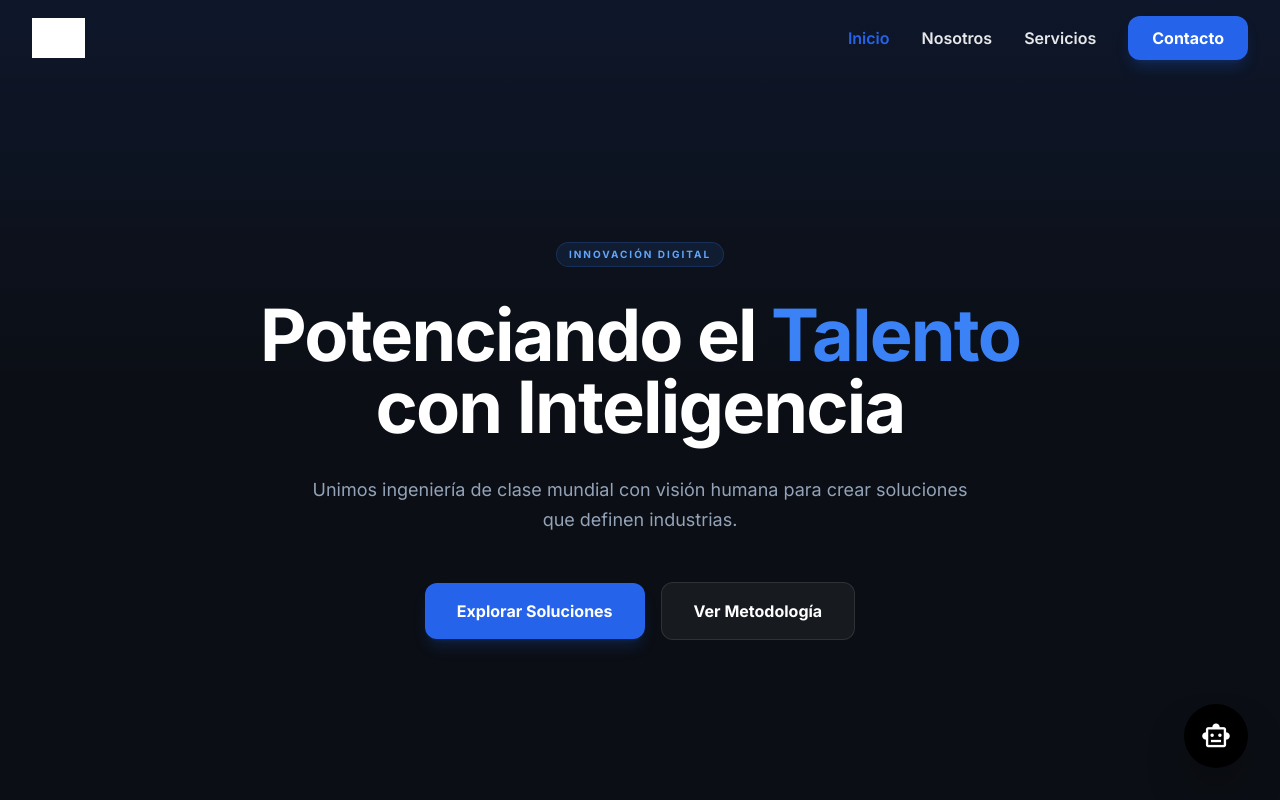
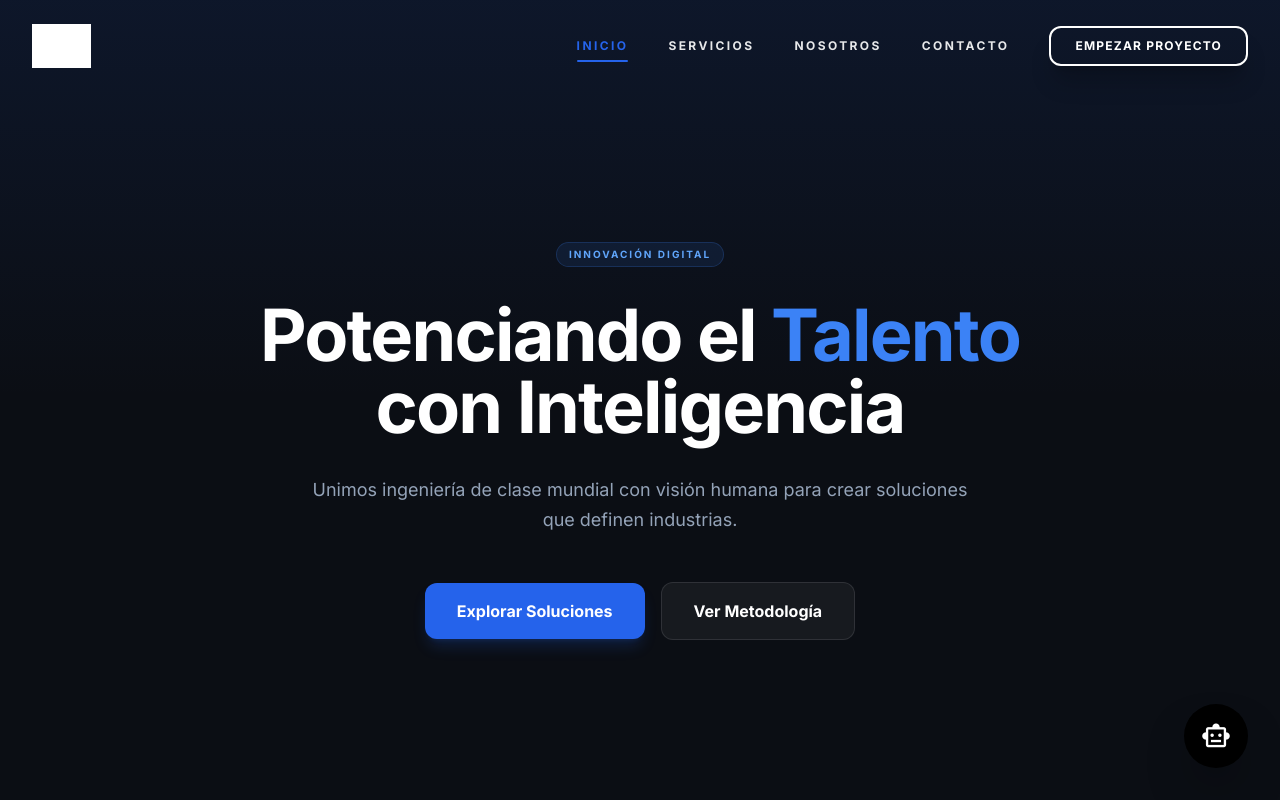
Before and after one commit to asinomas/paginaultima, a React (Vite) app in the folder Pagina_ultima/: page / in a window 1280 px wide. Shown: the top 800 px of the page. Built offline with nearby package versions, Linux system fonts and the light colour scheme; grey boxes are pictures that could not be loaded.

Commit message:
Update Navbar.tsx

```diff
--- a/Pagina_ultima/src/components/Navbar.tsx
+++ b/Pagina_ultima/src/components/Navbar.tsx
@@ -21,8 +21,9 @@ const Navbar: React.FC<NavbarProps> = ({ onNavigate, onContactClick, currentPage
 
   const navLinks = [
     { name: 'Inicio', id: 'home' as const },
+    { name: 'Servicios', id: 'services' as const },
     { name: 'Nosotros', id: 'about' as const },
-    { name: 'Servicios', id: 'services' as const },
+    { name: 'Contacto', id: 'contact' as const },
   ];
 
   const handleNavClick = (page: 'home' | 'services' | 'about' | 'contact') => {
@@ -33,50 +34,58 @@ const Navbar: React.FC<NavbarProps> = ({ onNavigate, onContactClick, currentPage
   return (
     <nav className={`fixed w-full z-50 transition-all duration-300 ${
       isScrolled || currentPage !== 'home'
-        ? 'bg-white shadow-md py-2'
-        : 'bg-transparent py-4 text-white'
+        ? 'bg-white shadow-md py-3'
+        : 'bg-transparent py-6 text-white'
     }`}>
-      <div className="max-w-7xl mx-auto px-4 sm:px-6 lg:px-8">
+      <div className="max-w-7xl mx-auto px-6 lg:px-8">
         <div className="flex justify-between items-center">
 
-          {/* Logo - Al hacer clic vuelve al inicio */}
+          {/* Logo */}
           <button
             onClick={() => handleNavClick('home')}
             className="flex-shrink-0 flex items-center transition-transform hover:scale-105"
           >
             <img
               alt="BlackTI Logo"
-              className={`h-10 w-auto ${isScrolled || currentPage !== 'home' ? '' : 'brightness-0 invert'}`}
+              className={`h-11 w-auto transition-all ${isScrolled || currentPage !== 'home' ? '' : 'brightness-0 invert'}`}
               src="https://www.blackti.cl/wp-content/uploads/2021/10/logo-black-ti.png"
             />
           </button>
 
           {/* Menú Escritorio */}
-          <div className="hidden md:flex items-center space-x-8">
+          <div className="hidden lg:flex items-center space-x-10">
             {navLinks.map((link) => (
               <button
                 key={link.id}
                 onClick={() => handleNavClick(link.id)}
-                className={`font-semibold transition-colors ${
+                className={`relative text-xs font-bold uppercase tracking-[0.2em] transition-all duration-300 ${
                   currentPage === link.id
                     ? 'text-blue-600'
                     : isScrolled || currentPage !== 'home' ? 'text-slate-700 hover:text-blue-600' : 'text-white/90 hover:text-white'
                 }`}
               >
                 {link.name}
+                {currentPage === link.id && (
+                  <span className="absolute -bottom-2 left-0 h-0.5 w-full bg-blue-600 rounded-full"></span>
+                )}
               </button>
             ))}
 
+            {/* Botón Empezar Proyecto con Borde Engrosado (border-2) */}
             <button
               onClick={onContactClick}
-              className="bg-blue-600 text-white px-6 py-2.5 rounded-xl font-bold hover:bg-blue-700 transition-all shadow-lg shadow-blue-600/20 active:scale-95"
+              className={`ml-4 px-6 py-2.5 rounded-xl text-xs font-bold uppercase tracking-widest transition-all duration-300 border-2 active:scale-95 shadow-xl ${
+                isScrolled || currentPage !== 'home'
+                  ? 'bg-transparent border-blue-600 text-blue-600 hover:bg-blue-600 hover:text-white shadow-blue-600/10'
+                  : 'bg-transparent border-white text-white hover:bg-white hover:text-blue-600 shadow-black/20'
+              }`}
             >
-              Contacto
+              Empezar Proyecto
             </button>
           </div>
 
           {/* Botón Móvil */}
-          <div className="md:hidden">
+          <div className="lg:hidden">
             <button
               onClick={() => setIsMobileMenuOpen(!isMobileMenuOpen)}
               className={isScrolled || currentPage !== 'home' ? 'text-slate-900' : 'text-white'}
@@ -87,15 +96,15 @@ const Navbar: React.FC<NavbarProps> = ({ onNavigate, onContactClick, currentPage
         </div>
       </div>
 
-      {/* Menú desplegable Móvil */}
+      {/* Menú Móvil */}
       {isMobileMenuOpen && (
-        <div className="md:hidden bg-white border-t border-slate-100 shadow-2xl animate-in slide-in-from-top duration-300">
-          <div className="px-4 pt-4 pb-6 space-y-2">
+        <div className="lg:hidden bg-white border-t border-slate-100 shadow-2xl animate-in slide-in-from-top duration-300">
+          <div className="px-6 pt-4 pb-8 space-y-2">
             {navLinks.map((link) => (
               <button
                 key={link.id}
                 onClick={() => handleNavClick(link.id)}
-                className={`block w-full text-left px-4 py-3 rounded-xl font-bold ${
+                className={`block w-full text-left px-4 py-4 rounded-xl text-xs font-bold uppercase tracking-widest ${
                   currentPage === link.id
                     ? 'bg-blue-50 text-blue-600'
                     : 'text-slate-700 hover:bg-slate-50'
@@ -106,9 +115,9 @@ const Navbar: React.FC<NavbarProps> = ({ onNavigate, onContactClick, currentPage
             ))}
             <button
               onClick={onContactClick}
-              className="block w-full text-center bg-blue-600 text-white px-4 py-4 rounded-xl font-bold mt-4"
+              className="block w-full text-center border-2 border-blue-600 text-blue-600 hover:bg-blue-600 hover:text-white px-4 py-4 rounded-xl text-xs font-bold uppercase tracking-widest mt-4 transition-all"
             >
-              Contacto
+              Empezar Proyecto
             </button>
           </div>
         </div>
```
